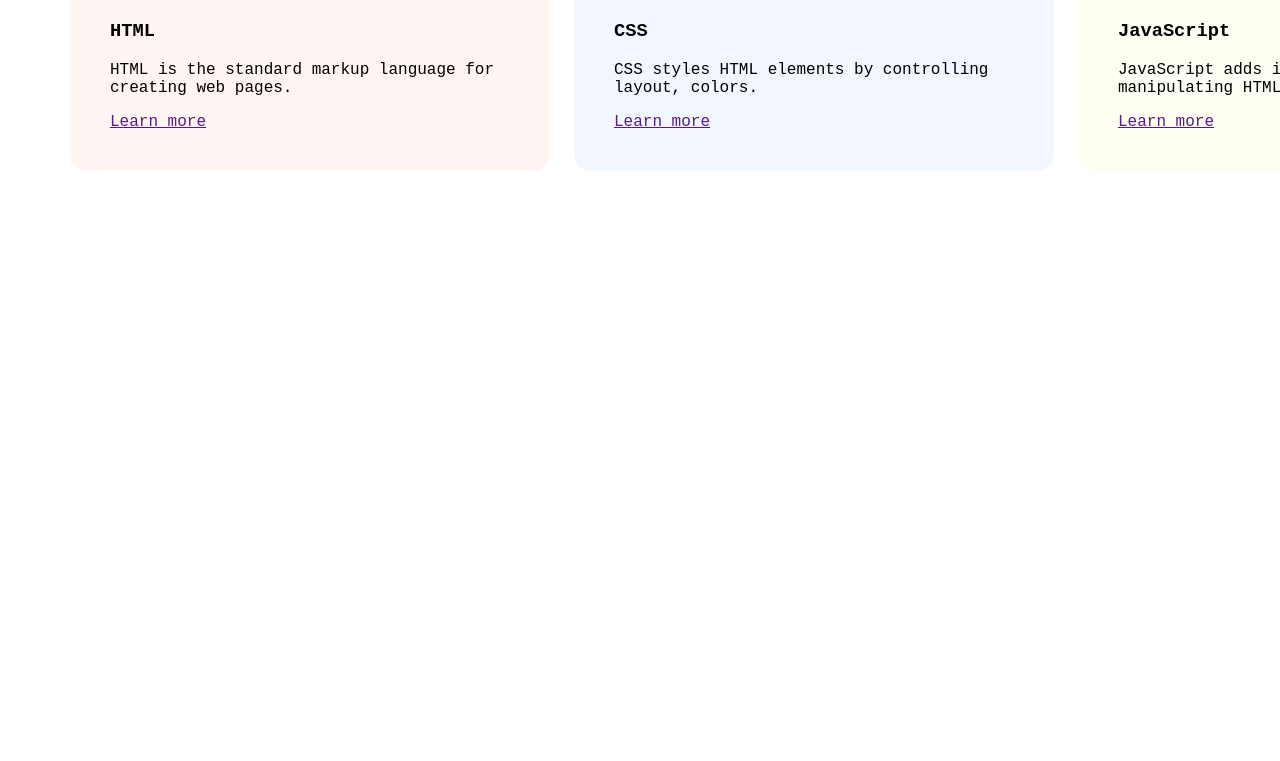
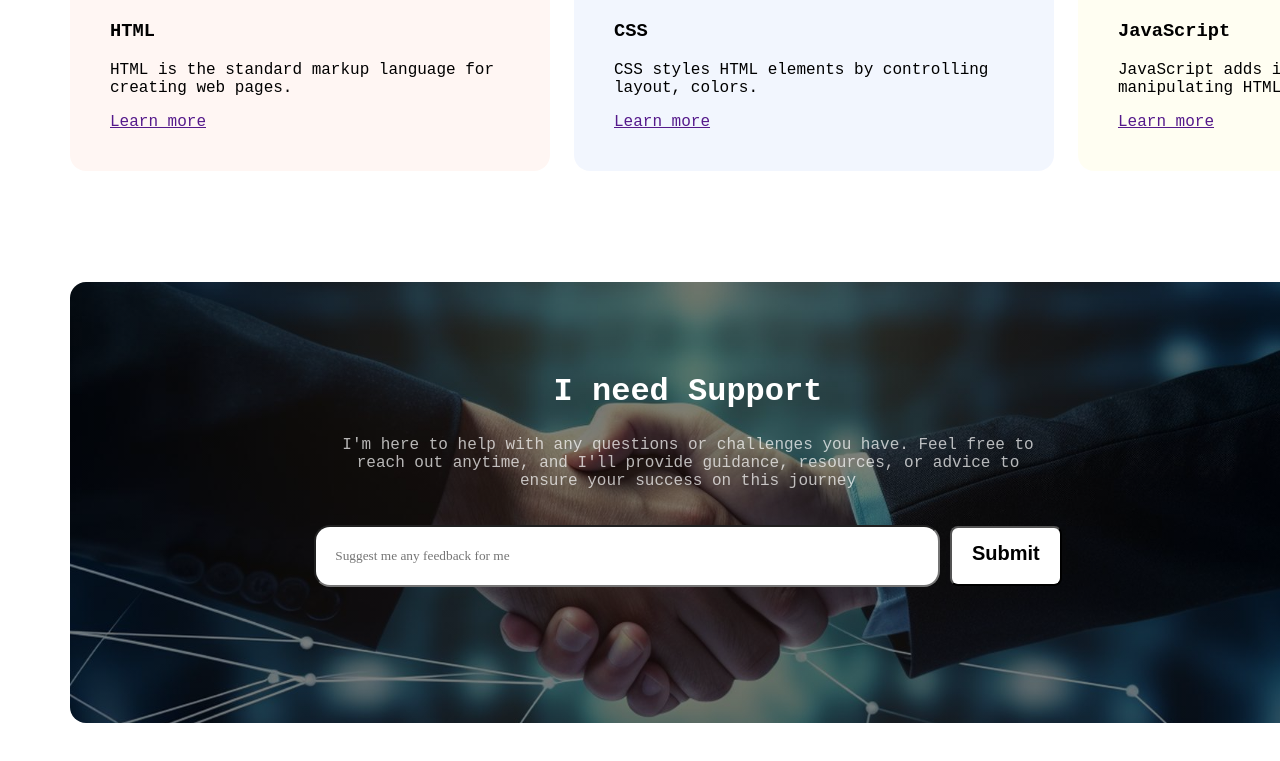
Before and after one commit to anayet71/B10A1-Challenge-Begins, a plain HTML site: page index.html in a window 1280 px wide. Shown: the part 3683-4444 px from the top of the page. Before the commit the page ends 3965 px from the top, so only its background shows below. Drawn offline with Linux system fonts and the light colour scheme; a web font is replaced by a local one.

Commit message:
Support Form adeed

```diff
--- a/index.html
+++ b/index.html
@@ -109,14 +109,19 @@
 
      </section>
      <!-- My Current Target End -->
-
-
-
-
+      <!-- Support Form Starts -->
+      <section class="support">
+        <h1 class="support-title">I need Support</h1>
+     <p class="support-details">I'm here to help with any questions or challenges you have. Feel free to reach out anytime, and I'll provide guidance, resources, or advice to ensure your success on this journey</p>
+     <form action="" id="">
+         <input type="text" class="feedback" placeholder="Suggest me any feedback for me">
+         <input type="submit" class="submit" Submit>
+     </form>
+      </section>
+      <!-- Support Form End -->
 
    </main>
     <footer>
-
 
     </footer>
 
--- a/style/style.css
+++ b/style/style.css
@@ -154,7 +154,46 @@ iframe{
 }
 /* ---My Current Target End--- */
 
-/* ---Footer starts---- */
+
+.support{
+    background-image: linear-gradient(rgba(0, 0, 0, 0.5), rgba(0, 0, 0, 0.5)), url('/assets/handshake.jpg');
+    background-repeat: no-repeat;
+    width: 1140px ;
+    height: 313px;
+    background-position-x: center;
+    background-position-y: center;
+    text-align: center;
+    color: white;
+    padding: 64px 48px 64px 48px;
+    border-radius: 16px;
+    margin-bottom:80px ;
+}
+.support-title{
+    font-size: 32px;
+    font-weight: 700;
+}
+.support-details{
+    padding: 0px 219px 0px 219px;
+    color: rgb(255, 255, 255, 0.7);
+}
+.feedback{
+    width:584px ;
+    height: 20px;
+    padding: 19px;
+    color: rgba(13, 19, 33, 0.4);
+    font-family: Azeret Mono;
+    border-radius: 16px;
 
 
-/* ---My  */
+
+}
+.submit{
+    border-radius: 8px;
+    background: rgb(255, 255, 255);
+    padding: 14px 20px 19px 20px;
+    font-size: 20px;
+    font-weight: 600;
+    margin-top: 20px;
+
+}
+/* ---Footer starts---- */
```
